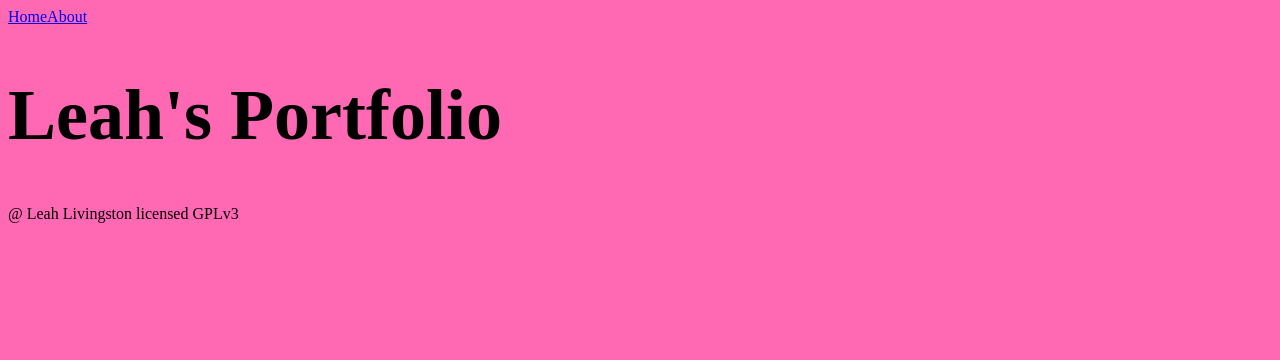
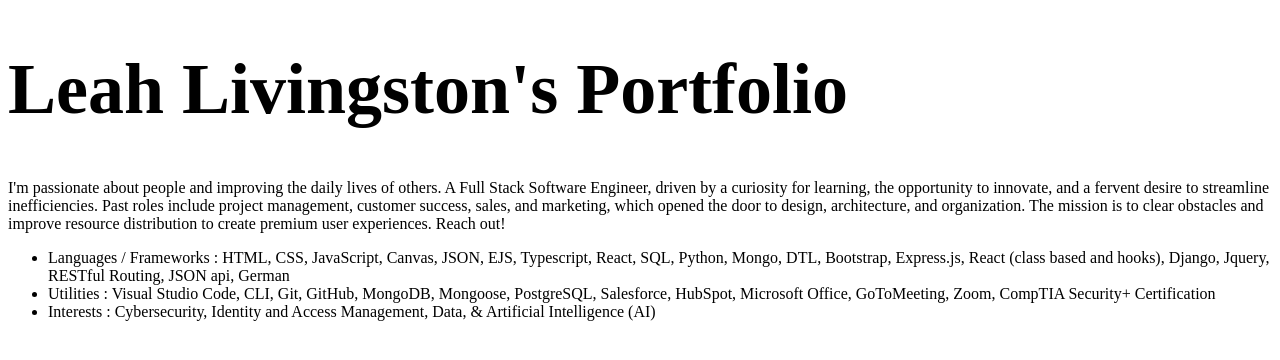
Before and after one commit to lvlivingston/personal-portfolio, a Next.js app: page / in a window 1280 px wide. Shown: the top 360 px of the page. Built offline with nearby package versions, Linux system fonts and the light colour scheme.

Commit message:
first draft of portfolio

```diff
--- a/components/Navbar.js
+++ /dev/null
@@ -1,12 +0,0 @@
-// built in components from next.js
-// self referencial links use the Link component
-import Link from "next/link";
-
-export default function NavBar() {
-    return (
-        <nav>
-            <Link href="/">Home</Link>
-            <Link href="/about">About</Link>
-        </nav>
-    )
-}
--- a/pages/_document.js
+++ b/pages/_document.js
@@ -1,20 +1,13 @@
 import { Html, Head, Main, NextScript } from 'next/document'
-import Navbar from "@/components/Navbar"
 
 export default function Document() {
   return (
     <Html lang="en">
       <Head />
-      {/* page layout that affects all urls can be placed here */}
-      <Navbar />
       <body>
         <Main />
         <NextScript />
       </body>
-      {/* i.e. footer would go here */}
-      <footer>
-        @ Leah Livingston licensed GPLv3
-      </footer>
     </Html>
   )
 }
--- a/pages/index.js
+++ b/pages/index.js
@@ -14,8 +14,17 @@ export default function Home() {
         <meta name="viewport" content="width=device-width, initial-scale=1" />
         <link rel="icon" href="/favicon.ico" />
       </Head>
-      <h1>{`Leah's Portfolio`}</h1>
-
+      <h1>{`Leah Livingston's Portfolio`}</h1>
+      <div>
+        <div>
+            I'm passionate about people and improving the daily lives of others. A Full Stack Software Engineer, driven by a curiosity for learning, the opportunity to innovate, and a fervent desire to streamline inefficiencies. Past roles include project management, customer success, sales, and marketing, which opened the door to design, architecture, and organization. The mission is to clear obstacles and improve resource distribution to create premium user experiences. Reach out!
+        </div>
+        <ul>
+            <li>Languages / Frameworks : HTML, CSS, JavaScript, Canvas, JSON, EJS, Typescript, React, SQL, Python, Mongo, DTL, Bootstrap, Express.js, React (class based and hooks), Django, Jquery, RESTful Routing, JSON api, German</li>
+            <li>Utilities : Visual Studio Code, CLI, Git, GitHub, MongoDB, Mongoose, PostgreSQL, Salesforce, HubSpot, Microsoft Office, GoToMeeting, Zoom, CompTIA Security+ Certification</li>
+            <li>Interests : Cybersecurity, Identity and Access Management, Data, & Artificial Intelligence (AI)</li>
+        </ul>
+      </div>
     </>
   )
 }
--- a/styles/About.module.css
+++ /dev/null
@@ -1,5 +0,0 @@
-/*  in css modules, we put class selectors for us in specific component */
-
-.greenColor {
-    color: chartreuse;
-}
--- a/styles/globals.css
+++ b/styles/globals.css
@@ -1,7 +1,7 @@
 /* Here is where you put element selectors, media queries, global pseudo selectors (like :root) */
 
 :root {
-  --bg-color: hotpink;
+  --bg-color: ffffff;
 }
 
 body {
```
Also changed, not shown: pages/about.js (deleted, +0 -45 lines), public/tuna.jpeg (deleted).
